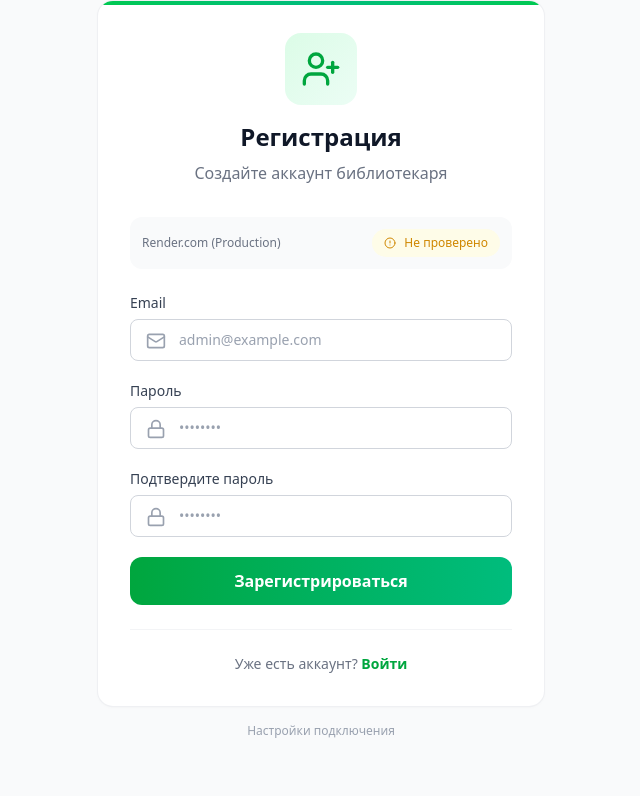
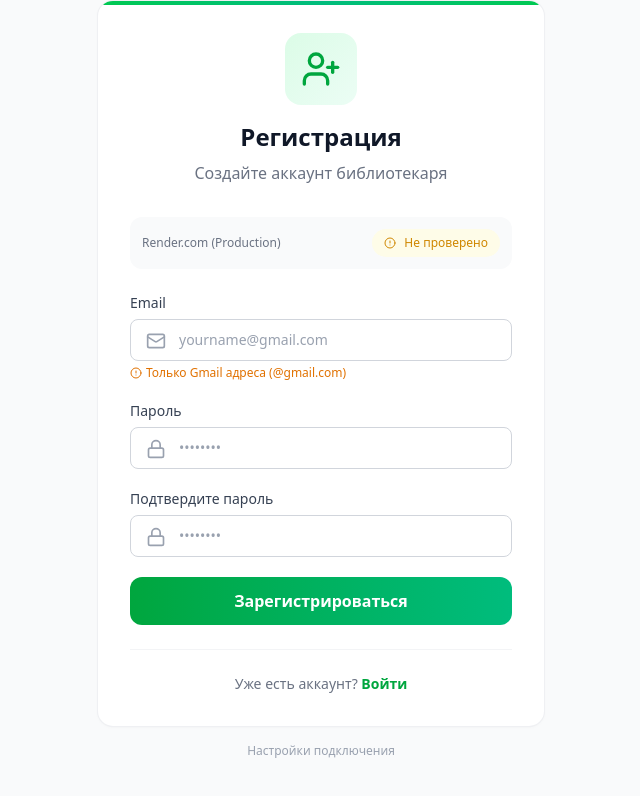
Before and after one commit to oneErrortime/afst, a React app in the folder frontend/: page /afst/register in a window 1280 px wide. Shown: the top 796 px of the page, without its empty margins (319-959 px from the left). Built offline with nearby package versions, Linux system fonts and the light colour scheme; the HTML template or start-up script is replaced by a standard one.

Commit message:
Add Gmail-only validation to frontend Register page
- Add client-side Gmail validation (@gmail.com only)
- Show warning message about Gmail requirement
- Update placeholder to gmail.com example

Co-authored-by: Capy <capy@capy.ai>

```diff
--- a/frontend/src/pages/Register.tsx
+++ b/frontend/src/pages/Register.tsx
@@ -26,6 +26,7 @@ export function Register() {
     const newErrors: { email?: string; password?: string; confirmPassword?: string } = {};
     if (!email) newErrors.email = 'Email обязателен';
     else if (!/\S+@\S+\.\S+/.test(email)) newErrors.email = 'Некорректный email';
+    else if (!email.toLowerCase().endsWith('@gmail.com')) newErrors.email = 'Только Gmail адреса (@gmail.com)';
     if (!password) newErrors.password = 'Пароль обязателен';
     else if (password.length < 6) newErrors.password = 'Минимум 6 символов';
     if (password !== confirmPassword) newErrors.confirmPassword = 'Пароли не совпадают';
@@ -145,12 +146,16 @@ export function Register() {
               <Input
                 label="Email"
                 type="email"
-                placeholder="admin@example.com"
+                placeholder="yourname@gmail.com"
                 value={email}
                 onChange={(e) => setEmail(e.target.value)}
                 error={errors.email}
                 className="pl-12"
               />
+              <p className="text-xs text-amber-600 mt-1 flex items-center gap-1">
+                <AlertCircle className="h-3 w-3" />
+                Только Gmail адреса (@gmail.com)
+              </p>
             </div>
 
             <div className="space-y-2">
```
